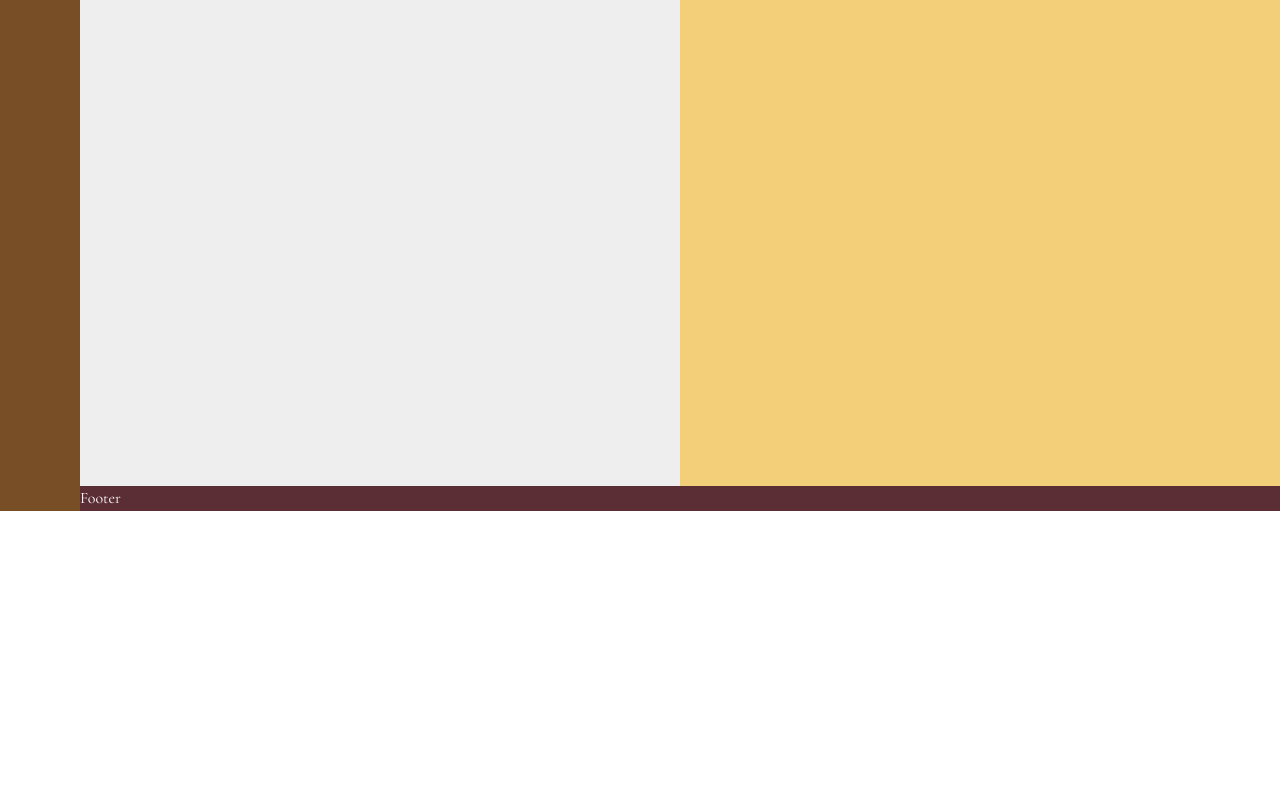
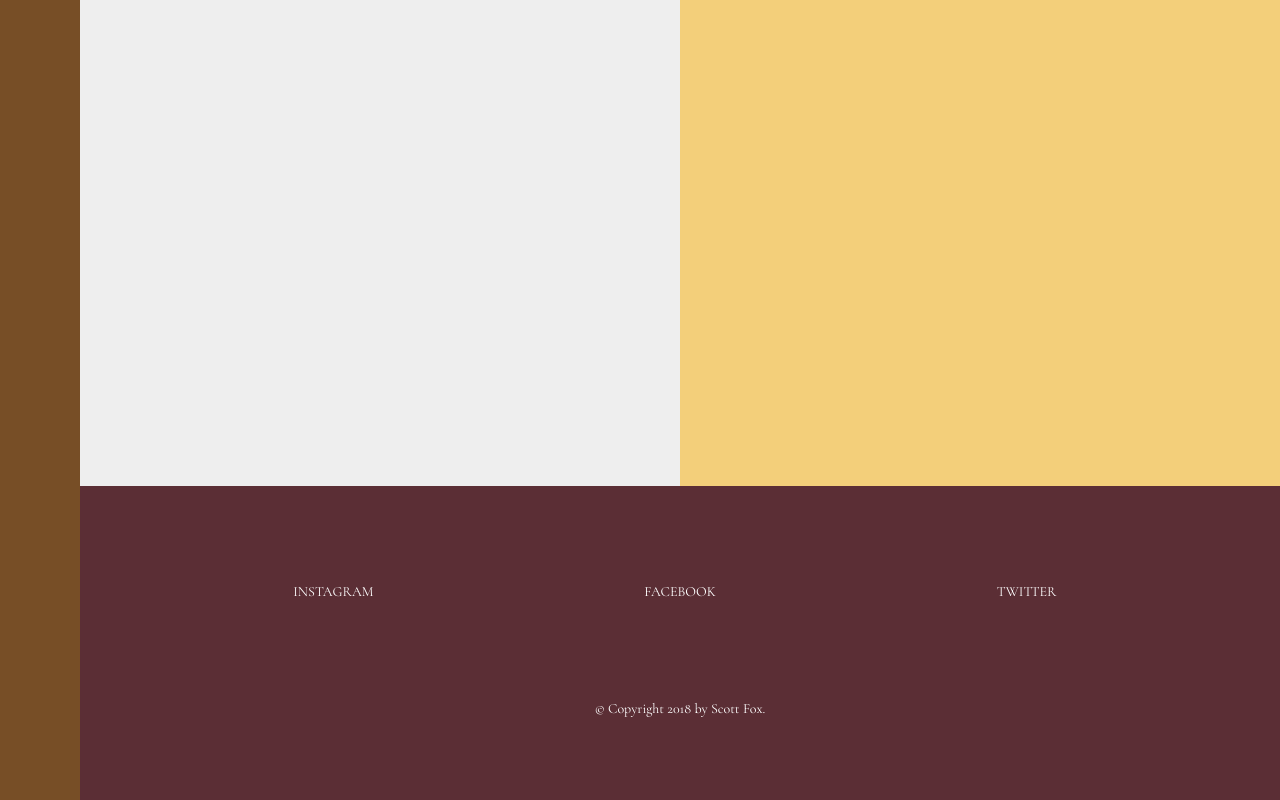
Before and after one commit to sjfox26/css_coffee, a website: page index.html in a window 1280 px wide. Shown: the part 1357-2157 px from the top of the page. Before the commit the page ends 1868 px from the top, so only its background shows below. Drawn offline with Linux system fonts and the light colour scheme.

Commit message:
build footer

```diff
--- a/index.html
+++ b/index.html
@@ -50,7 +50,14 @@
         </section>
 
         <footer class="footer">
-            Footer
+            <ul class="nav">
+                <li class="nav__item"><a href="#" class="nav__link">Instagram</a></li>
+                <li class="nav__item"><a href="#" class="nav__link">Facebook</a></li>
+                <li class="nav__item"><a href="#" class="nav__link">Twitter</a></li>
+            </ul>
+            <p class="copyright">
+                &copy; Copyright 2018 by Scott Fox.
+            </p>
         </footer>
 
     </body>
--- a/sass/_base.scss
+++ b/sass/_base.scss
@@ -3,7 +3,7 @@ $font-primary: 'Cormorant', 'Nunito', sans-serif;
 $font-display: 'Josefin Sans', sans-serif;
 
 $color-grey-light-1: #f9f7f6;
-$color-grey-light-2: #aaa;
+$color-grey-light-2: #afafaf;
 
 $color-brown-dark-1: #54483A;
 $color-brown-dark-2: #6D5D4B;
--- a/sass/_footer.scss
+++ b/sass/_footer.scss
@@ -3,5 +3,41 @@
   background-color: #5b2e35;
   grid-column: full-start / full-end;
   color: #fff;
-  font-size: 1.6rem;
+  font-size: 1.8rem;
+  padding: 8rem;
 }
+
+.nav {
+  list-style: none;
+
+  display: grid;
+  grid-template-columns: repeat(auto-fit, minmax(15rem, 1fr));
+  align-items: center;
+
+  &__link:link,
+  &__link:visited {
+    font-size: 1.4rem;
+    color: #fff;
+    text-decoration: none;
+    text-transform: uppercase;
+    text-align: center;
+    padding: 1.5rem;
+    display: block;
+    transition: all .2s;
+  }
+
+  &__link:hover,
+  &__link:active {
+    transform: translateY(-3px);
+  }
+}
+
+.copyright {
+  font-size: 1.4rem;
+  color: #fff;
+  margin-top: 8rem;
+  margin-right: auto;
+  margin-left: auto; //together these last two are a trick to get copyright class to center
+  text-align: center;
+  width: 70%;
+}
```
Also changed, not shown: css/style.css.
